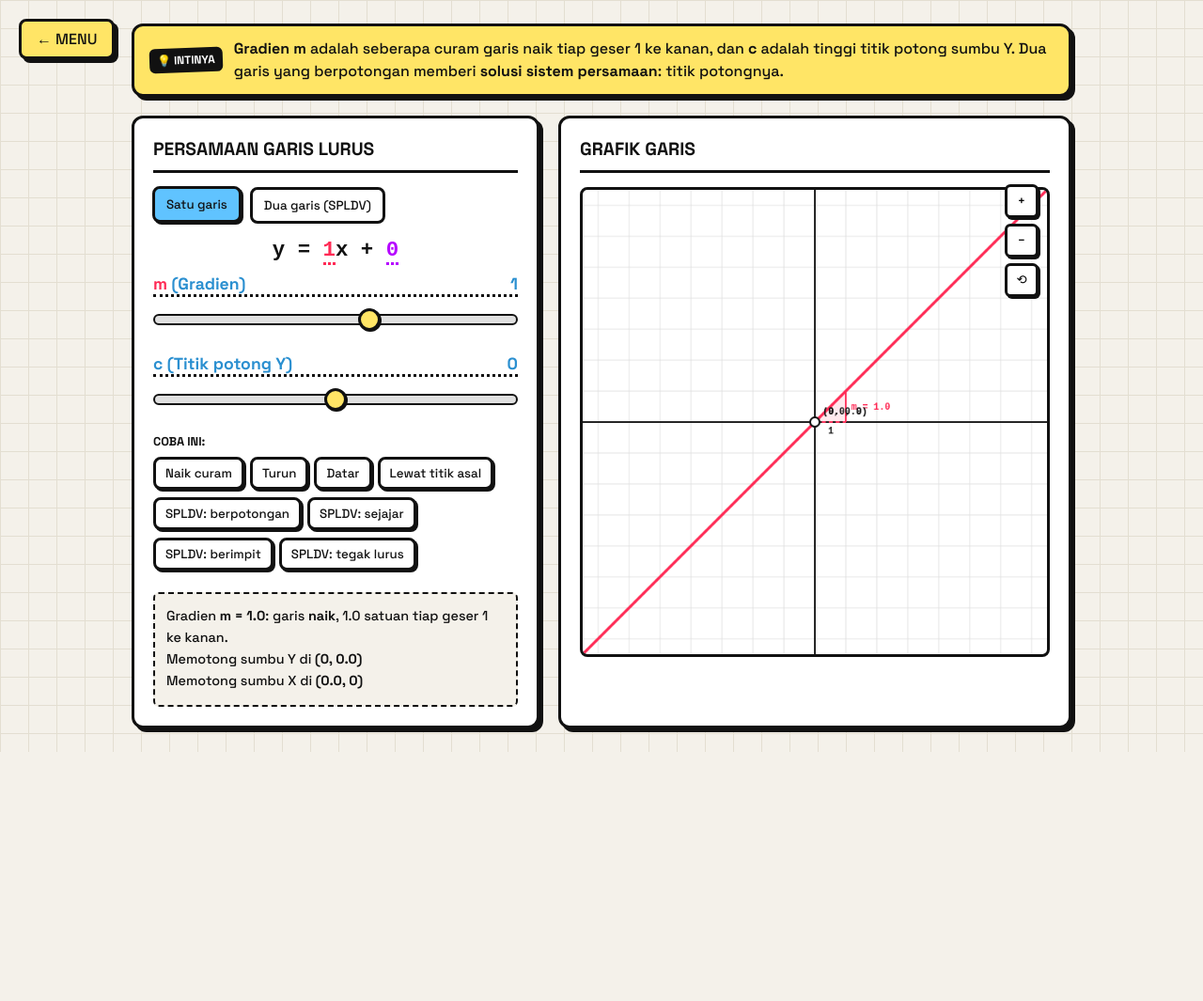
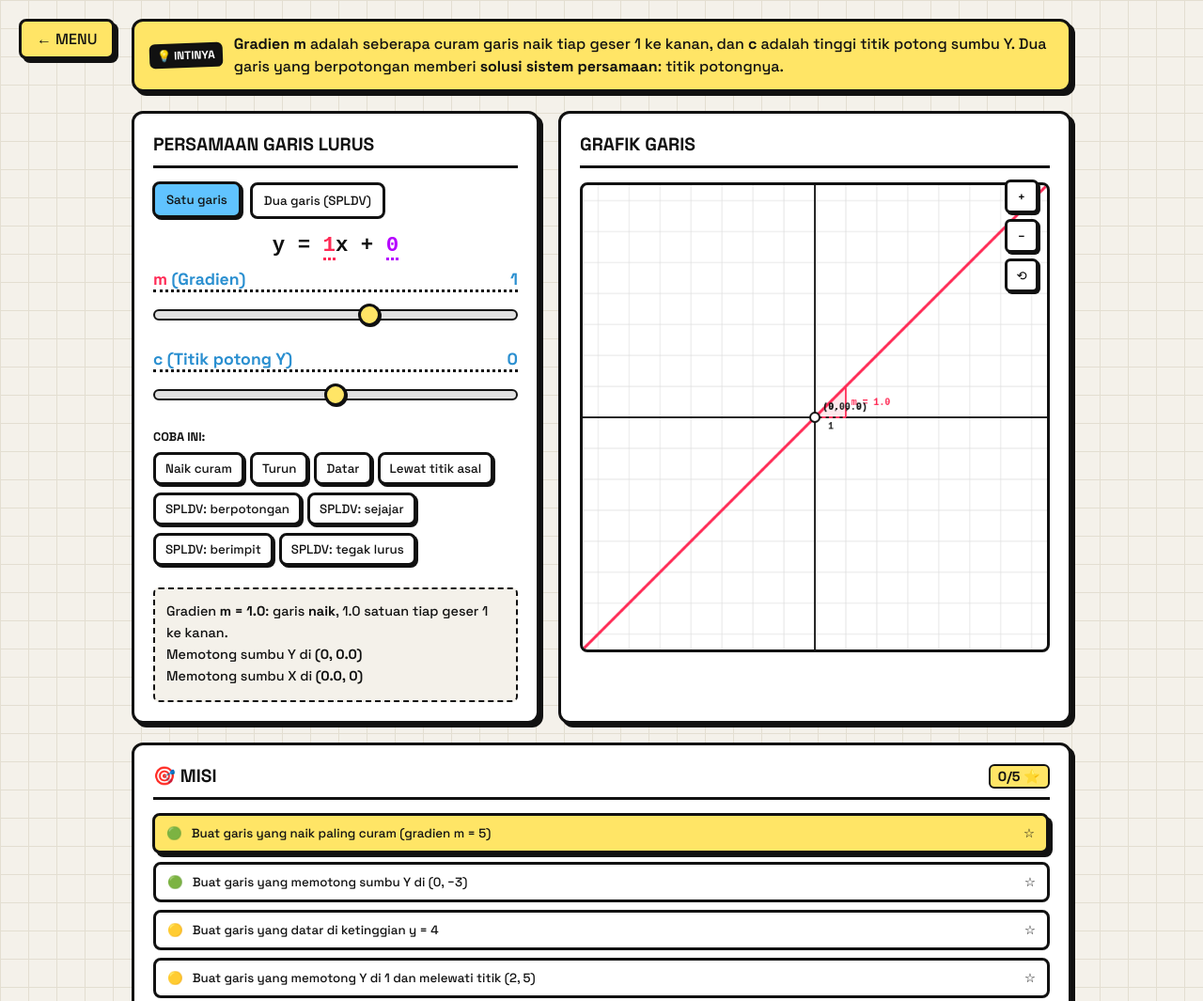
Before and after one commit to aprima123/animathion, a plain HTML site: page linear.html in a window 1280 px wide. Shown: the top 1065 px of the page at 94% size. Before the commit the page ends 800 px from the top, so only its background shows below. Drawn offline with Linux system fonts and the light colour scheme.

Commit message:
Import stableBox and initMissions in linear.html

```diff
--- a/linear.html
+++ b/linear.html
@@ -38,7 +38,8 @@
     </div>
   </div>
 <script type="module">
-import { setupCanvas, Smoother, Viewport, drawGrid, fmt, addBanner, addPresets, readState, writeState } from './shared/core.js';
+import { setupCanvas, Smoother, Viewport, drawGrid, fmt, addBanner, addPresets, readState, writeState, stableBox } from './shared/core.js';
+import { initMissions } from './shared/missions.js';
 const $ = (id) => document.getElementById(id);
 const { ctx, W, H } = setupCanvas($('cv'), 600);
 const vp = new Viewport(W, H, { scale: 40, min: 4, max: 200 });
@@ -117,6 +118,8 @@ addPresets($('info-panel').parentElement, [
   { label: 'SPLDV: berimpit', mode: 'dua', m: 1, c: 2, m2: 1, c2: 2 }, { label: 'SPLDV: tegak lurus', mode: 'dua', m: 2, c: 0, m2: -0.5, c2: 5 }], apply, $('info-panel'));
 const st = readState();
 if (['m', 'c', 'm2', 'c2', 'v'].some((k) => k in st)) apply({ ...st, mode: st.v === 'dua' ? 'dua' : undefined }); else sm.redraw();
+stableBox($('info-panel'));
+initMissions('linear', () => ({ ...sm.tgt, mode }), document.querySelector('.app-container'));
 </script>
 </body>
 </html>
```
